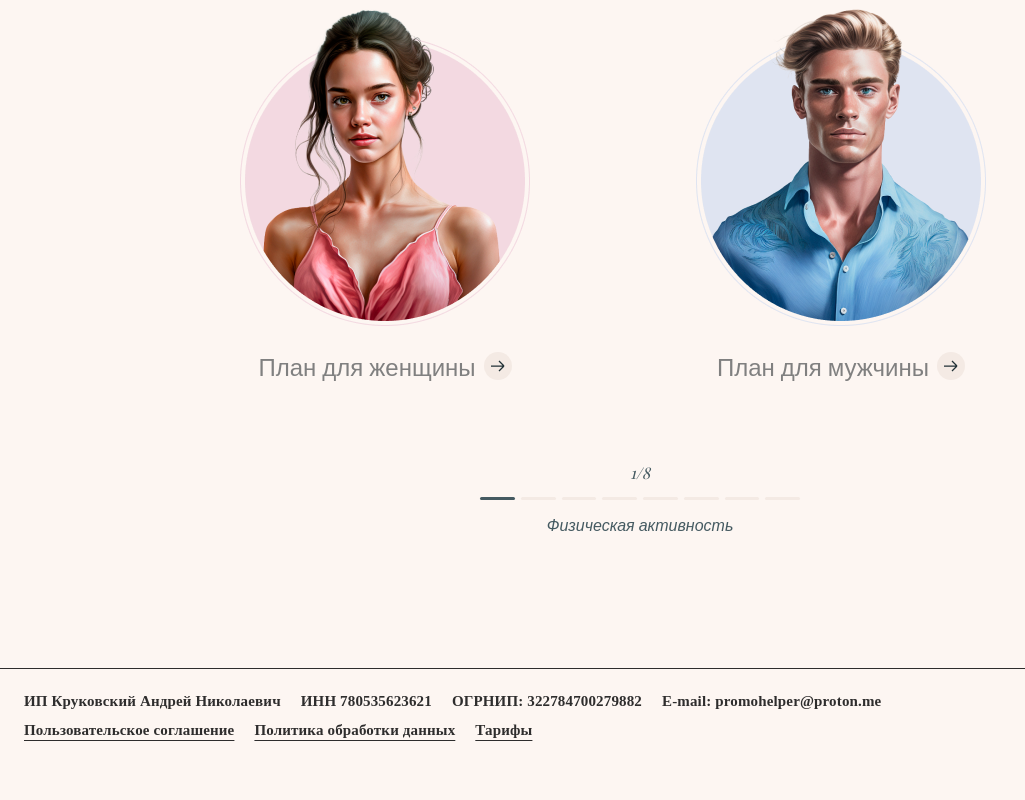
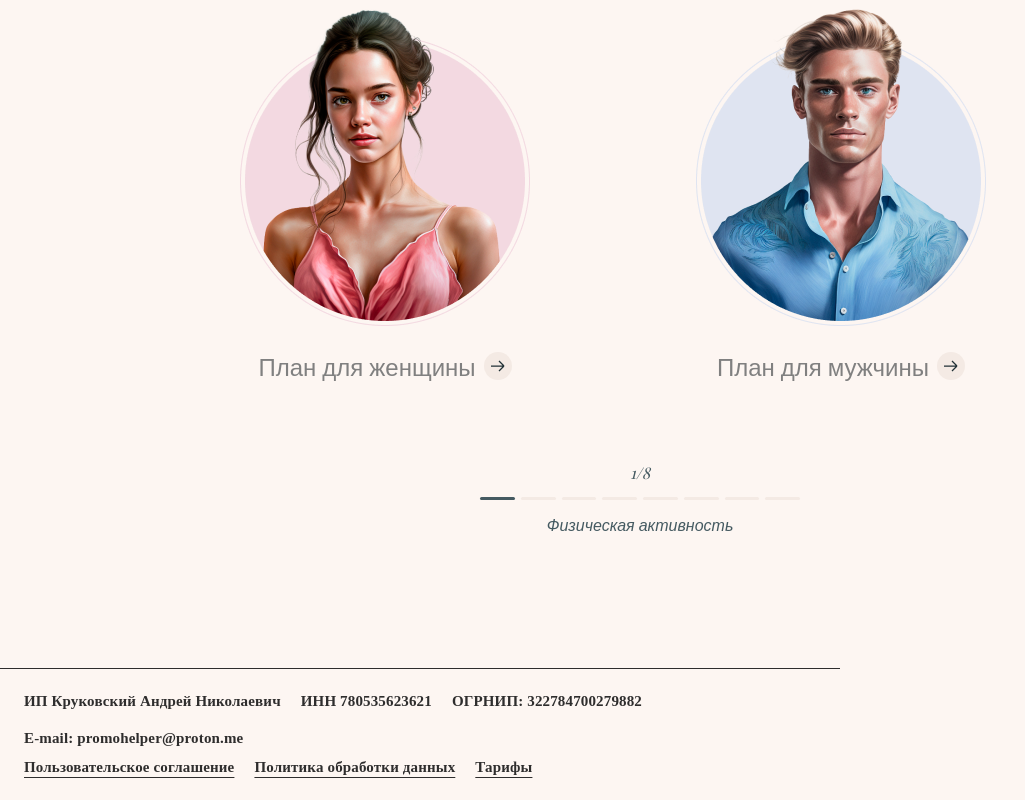
Before and after one commit to VityaSchel/ketoplan-diet, a Next.js app: page /plan/quiz in a window 1280 px wide. Shown: the part 387-1187 px from the top of the page, without its empty margins (0-1025 px from the left). Before the commit the page ends 1150 px from the top, so only its background shows below. Built offline with nearby package versions, Linux system fonts and the light colour scheme; a web font is replaced by a local one.

Commit message:
Add footer to all pages

```diff
--- a/src/pages/plan/quiz.tsx
+++ b/src/pages/plan/quiz.tsx
@@ -22,7 +22,9 @@ export default function PlanPage() {
           query: { result: JSON.stringify(results) }
         }, '/plan/result')}
       />
-      <Footer />
+      <div style={{ maxWidth: 840 }}>
+        <Footer />
+      </div>
     </>
   )
 }
```
